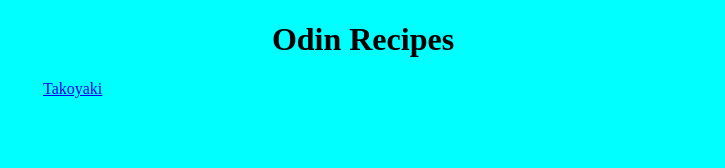
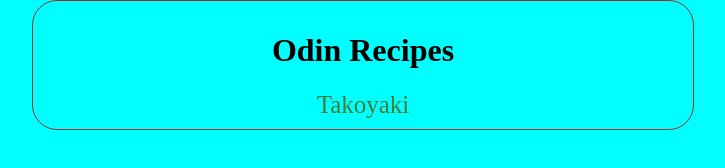
Before and after one commit to AlexanderGetman/odin-recipes, a plain HTML site: page index.html in a window 1280 px wide. Shown: the whole page, without its empty margins (277-1002 px from the left). Drawn offline with Linux system fonts and the light colour scheme; files that its build step writes are made by us from their sources.

Commit message:
Added some styles to the recipe page + index

```diff
--- a/index.html
+++ b/index.html
@@ -1,5 +1,6 @@
 <!DOCTYPE html>
 <html lang="en">
+
 <head>
     <meta charset="UTF-8">
     <meta http-equiv="X-UA-Compatible" content="IE=edge">
@@ -7,8 +8,12 @@
     <link rel="stylesheet" href="style.css">
     <title>Odin Recipes</title>
 </head>
+
 <body>
     <h1>Odin Recipes</h1>
-    <a href="recipes/takoyaki.html">Takoyaki</a>
+    <div class="recipe-links">
+        <a class="recipe-link" href="recipes/takoyaki.html">Takoyaki</a>
+    </div>
 </body>
+
 </html>
--- a/recipes/style.css
+++ b/style.css
@@ -7,10 +7,14 @@ body {
     background-color: cyan;
     width: 50%;
     margin: 0 auto;
+    border: 1px solid brown;
+    padding: 1rem;
+    border-radius: 2.5rem;
 }
 
 .recipe-image {
-    width: 86rem;
+    width: 100%;
+    height: auto;
 }
 
 img {
@@ -29,4 +33,19 @@ h1 {
 
 .back-to-main {
     text-align: right;
+    padding-right: 1rem;
 }
+
+.recipe-link {
+    text-decoration: none;
+    font-size: 2.5rem;
+    color: rgb(73, 122, 54);
+}
+
+.recipe-link:hover {
+    color: rgb(19, 43, 124);
+}
+
+.recipe-links {
+    text-align: center;
+}
```
Also changed, not shown: recipes/takoyaki.html (+1 -1 lines).
